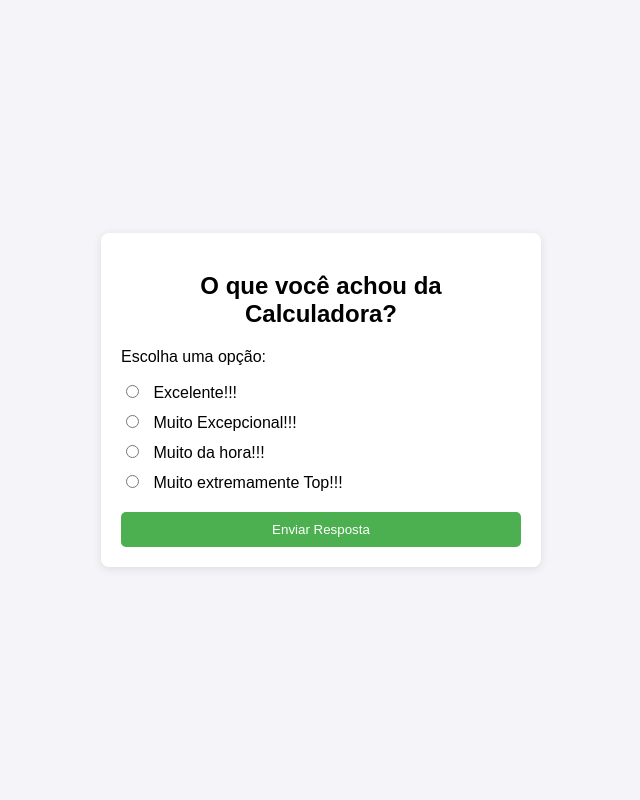
After one commit to JuliooCesar-alt/Atividade1webII, a Django app: page /enquete/ in a window 1280 px wide. The commit adds this page. Shown: the whole page, without its empty margins (319-959 px from the left). Run offline with Django 5.2, Linux system fonts and the light colour scheme.

Commit message:
Adicionar mais um form/ Atividade 2
Atualização de formulário enquete, como a atividade 1 já tinha sido feito utilizando templates, para a 2 foi organizado alguns códigos, como linhas e chamadas, assim também como na página enquete ele retorna apenas um alerta sobre a escolha desejada assim evitando de ser enviado algo já que por enquanto não estamos trabalhando com BD ou servidor.

```diff
--- /dev/null
+++ b/calculadora/templates/calculadora/enquete.html
@@ -0,0 +1,100 @@
+<!DOCTYPE html>
+<html lang="pt-br">
+<head>
+    <meta charset="UTF-8">
+    <meta name="viewport" content="width=device-width, initial-scale=1.0">
+    <title>Enquete: Qual seu sistema operacional favorito?</title>
+    <style>
+        body {
+            font-family: Arial, sans-serif;
+            background-color: #f4f4f9;
+            margin: 0;
+            padding: 0;
+            display: flex;
+            justify-content: center;
+            align-items: center;
+            height: 100vh;
+        }
+        .container {
+            background-color: #fff;
+            padding: 20px;
+            border-radius: 8px;
+            box-shadow: 0 2px 10px rgba(0, 0, 0, 0.1);
+            max-width: 400px;
+            width: 100%;
+        }
+        h2 {
+            text-align: center;
+            margin-bottom: 20px;
+        }
+        .question {
+            margin-bottom: 20px;
+        }
+        .options {
+            list-style-type: none;
+            padding: 0;
+        }
+        .options li {
+            margin-bottom: 10px;
+        }
+        .options input {
+            margin-right: 10px;
+        }
+        .submit-button {
+            width: 100%;
+            padding: 10px;
+            background-color: #4CAF50;
+            color: white;
+            border: none;
+            border-radius: 5px;
+            cursor: pointer;
+        }
+        .submit-button:hover {
+            background-color: #45a049;
+        }
+    </style>
+</head>
+<body>
+    <div class="container">
+        <h2>O que você achou da Calculadora?</h2>
+        <form id="surveyForm">
+            <div class="question">
+                <p>Escolha uma opção:</p>
+                <ul class="options">
+                    <li>
+                        <label>
+                            <input type="radio" name="Calculadora" value="Excelente!!!" required> Excelente!!!
+                        </label>
+                    </li>
+                    <li>
+                        <label>
+                            <input type="radio" name="Calculadora" value="Muito Excepcional!!!"> Muito Excepcional!!!
+                        </label>
+                    </li>
+                    <li>
+                        <label>
+                            <input type="radio" name="Calculadora" value="Muito da hora!!!"> Muito da hora!!!
+                        </label>
+                    </li>
+                    <li>
+                        <label>
+                            <input type="radio" name="Calculadora" value="Muito extremamente Top!!!"> Muito extremamente Top!!!
+                        </label>
+                    </li>
+                     </ul>
+            </div>
+            <button type="submit" class="submit-button">Enviar Resposta</button>
+        </form>
+    </div>
+
+    <script>
+        // Função para capturar a resposta e exibir um alerta
+        document.getElementById('surveyForm').addEventListener('submit', function(event) {
+            event.preventDefault(); // Evita o envio real do formulário
+            const formData = new FormData(event.target);
+            const userChoice = formData.get('Calculadora');
+            alert('Você escolheu: ' + userChoice);
+        });
+    </script>
+</body>
+</html>
--- a/calculadora/templates/calculadora/index.html
+++ b/calculadora/templates/calculadora/index.html
@@ -7,6 +7,9 @@
 <body align="center">
     <h1>Bem-vindo à Calculadora</h1>
     <button type="button" onclick="location.href='{% url 'home' %}'">Clique para Entrar</button>
+
     <br><br><button type="button" onclick="window.location.href='{% url 'autor' %}'">Ir para a página do Autor</button>
+
+    <br><br><button type="button" onclick="window.location.href='{% url 'enquete' %}'">Enquete</button>
 </body>
 </html>
--- a/calculadora/views.py
+++ b/calculadora/views.py
@@ -7,7 +7,7 @@ def index(request):
           return render(request, 'calculadora/index.html')
 
 def home(request):
-          return render(request, 'calculadora/home.html')
+          return render(request, 'calculadora//home.html')
 
 def soma(request):
           try:
@@ -54,7 +54,7 @@ def subtrair(request):
             resultado = num1 - num2
         except (ValueError, TypeError):
             resultado = "Erro nos dados fornecidos!"
-    return render(request, 'calculadora/subtrair.html', {'num1': num1, 'num2': num2, 'resultado': resultado})
+    return render(request, 'templates/subtrair.html', {'num1': num1, 'num2': num2, 'resultado': resultado})
 
 
 def multiplicar(request):
@@ -70,5 +70,9 @@ def multiplicar(request):
         # Aqui você pode redirecionar para um template de resultado
         return render(request, 'calculadora/multiplicar.html', {'num1': num1, 'num2': num2, 'resultado': resultado})
 
+#rota para chamar autor
 def autor(request):
         return render(request, 'calculadora/autor.html')
+#rota para chamar enquete
+def enquete(request):
+    return render(request, 'calculadora/enquete.html')
--- a/django_project/urls.py
+++ b/django_project/urls.py
@@ -10,4 +10,5 @@ urlpatterns = [
     path('subtrair/', views.subtrair, name='subtrair'),
     path('multiplicar/', views.multiplicar, name='multiplicar'),
     path('autor/', views.autor, name='autor'),
+    path('enquete/', views.enquete, name='enquete')
     ]
```
